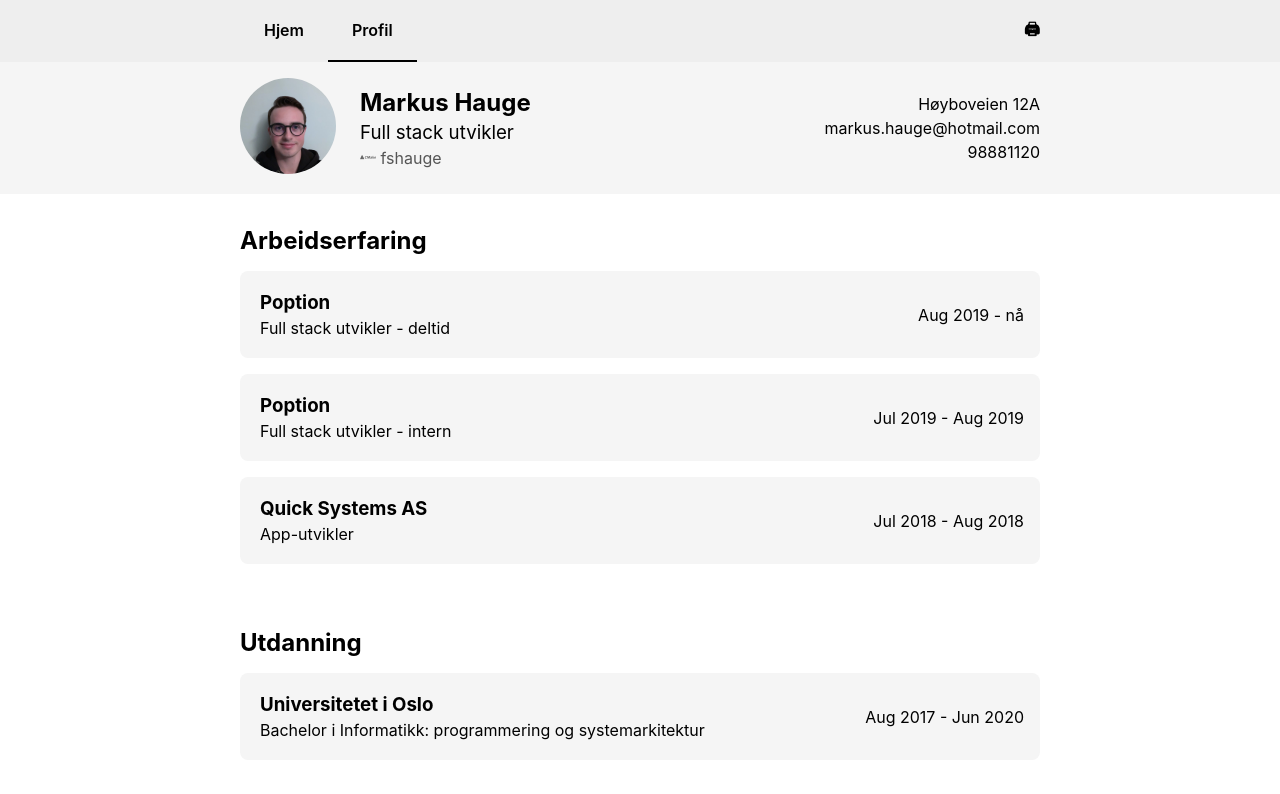
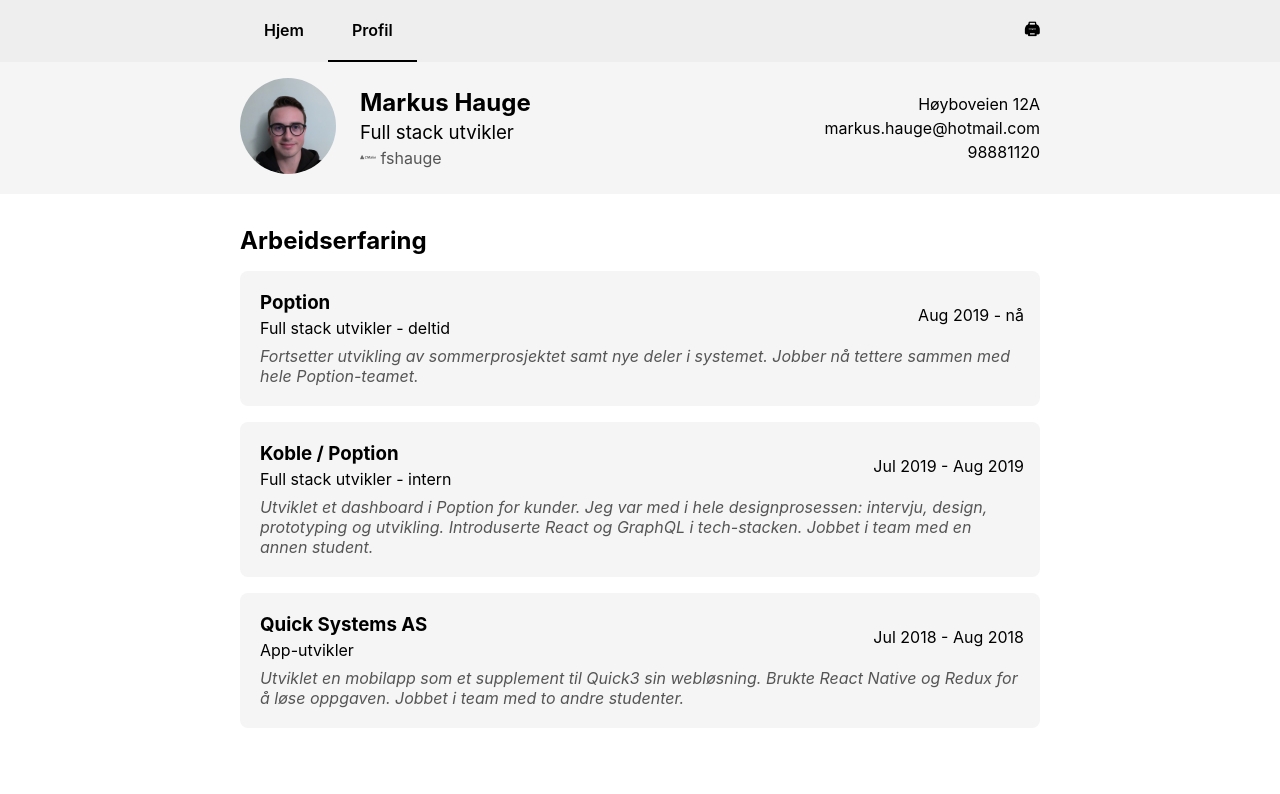
Before and after one commit to fshauge/homepage, a React (Create React App) app: page /profile in a window 1280 px wide. Shown: the top 794 px of the page. Built offline with nearby package versions, Linux system fonts and the light colour scheme.

Commit message:
Add descriptions to work experience

```diff
--- a/src/components/Profile.tsx
+++ b/src/components/Profile.tsx
@@ -53,18 +53,32 @@ const Profile = () => (
               </Fragment>
             }
             position="Full stack utvikler - deltid"
+            description={
+              <Fragment>
+                Fortsetter utvikling av sommerprosjektet samt nye deler i
+                systemet. Jobber nå tettere sammen med hele Poption-teamet.
+              </Fragment>
+            }
             duration={{ start: "Aug 2019", end: "nå" }}
           />,
           <WorkExperience
             // image="https://www.poption.com/favicon.ico"
             company={
               <Fragment>
-                Poption{" "}
+                Koble / Poption{" "}
                 <i className="devicon-react-original colored" title="React" />{" "}
                 <i className="devicon-rails-plain colored" title="Rails" />
               </Fragment>
             }
             position="Full stack utvikler - intern"
+            description={
+              <Fragment>
+                Utviklet et dashboard i Poption for kunder. Jeg var med i hele
+                designprosessen: intervju, design, prototyping og utvikling.
+                Introduserte React og GraphQL i tech-stacken. Jobbet i team med
+                en annen student.
+              </Fragment>
+            }
             duration={{ start: "Jul 2019", end: "Aug 2019" }}
           />,
           <WorkExperience
@@ -75,6 +89,13 @@ const Profile = () => (
               </Fragment>
             }
             position="App-utvikler"
+            description={
+              <Fragment>
+                Utviklet en mobilapp som et supplement til Quick3 sin
+                webløsning. Brukte React Native og Redux for å løse oppgaven.
+                Jobbet i team med to andre studenter.
+              </Fragment>
+            }
             duration={{ start: "Jul 2018", end: "Aug 2018" }}
           />
         ]}
--- a/src/components/Project.tsx
+++ b/src/components/Project.tsx
@@ -18,7 +18,9 @@ const Project: FC<Props> = ({ name, summary, url, duration }) => (
           <div className="row align-items-center">
             <div className="col">
               <h3 className="m-1">{name}</h3>
-              <h4 className="m-1 text-faded font-weight-normal">{summary}</h4>
+              <h4 className="m-1 text-faded font-weight-normal font-italic">
+                {summary}
+              </h4>
             </div>
           </div>
         </div>
--- a/src/components/WorkExperience.tsx
+++ b/src/components/WorkExperience.tsx
@@ -4,13 +4,20 @@ interface Props {
   image?: string;
   company: ReactNode;
   position: ReactNode;
+  description?: ReactNode;
   duration: {
     start: ReactNode;
     end: ReactNode;
   };
 }
 
-const WorkExperience: FC<Props> = ({ image, company, position, duration }) => (
+const WorkExperience: FC<Props> = ({
+  image,
+  company,
+  position,
+  description,
+  duration
+}) => (
   <div className="card">
     <div className="row justify-content-between align-items-center">
       <div className="col">
@@ -30,6 +37,13 @@ const WorkExperience: FC<Props> = ({ image, company, position, duration }) => (
         {duration.start} - {duration.end}
       </div>
     </div>
+    {description && (
+      <div className="row">
+        <div className="col">
+          <p className="m-1 text-faded font-italic">{description}</p>
+        </div>
+      </div>
+    )}
   </div>
 );
 
--- a/src/scss/text.scss
+++ b/src/scss/text.scss
@@ -21,3 +21,7 @@
 .font-weight-bold {
   font-weight: normal;
 }
+
+.font-italic {
+  font-style: italic;
+}
```
